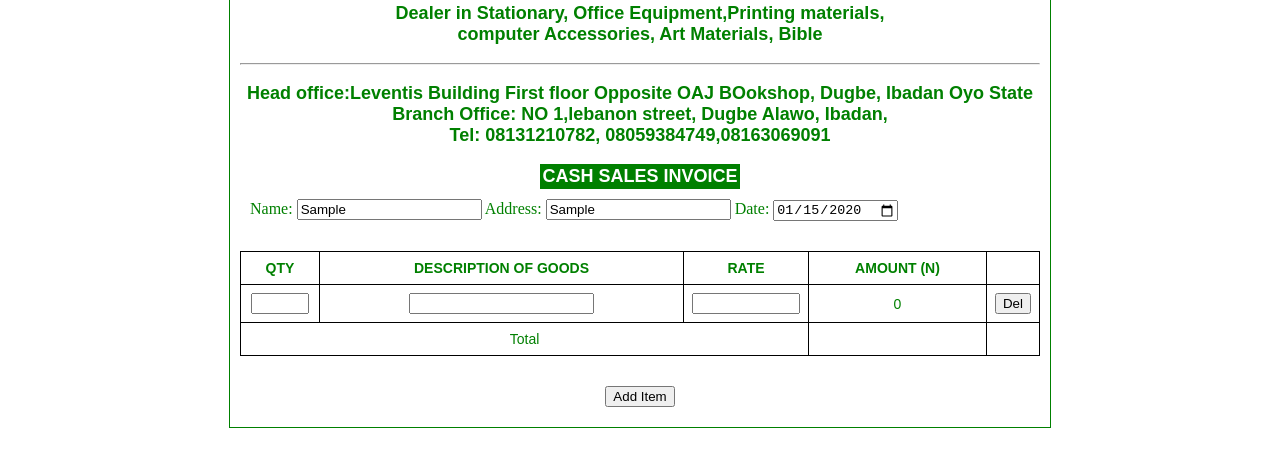
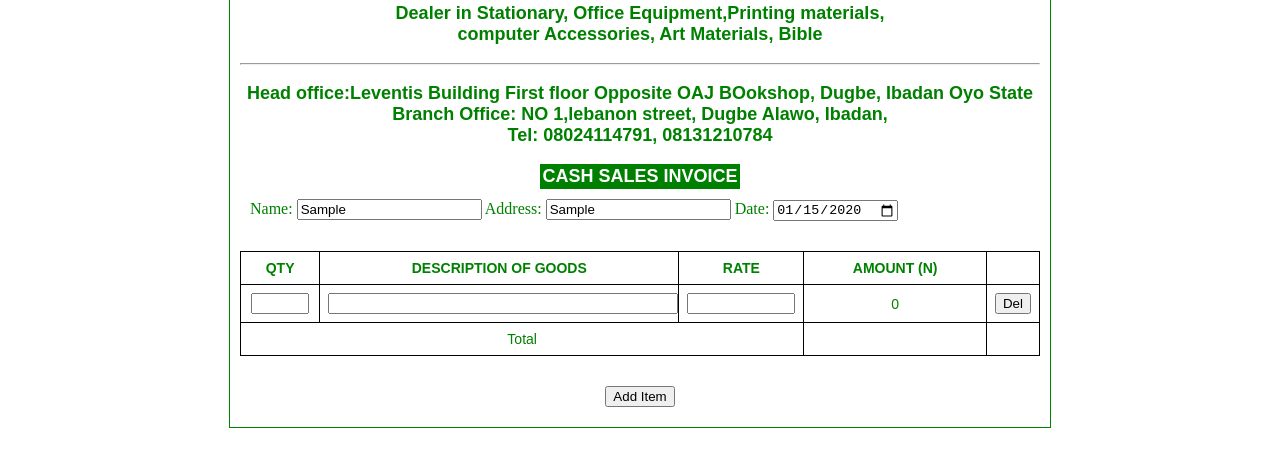
Before and after one commit to Ebenezer2374/Invoice, a plain HTML site: page index.html in a window 1280 px wide. Both pictures are taken after typing "Sample", "Sample", "2020-01-15" into the empty fields and a click on the button "Add Item". Shown: the part 151-618 px from the top of the page. Drawn offline with Linux system fonts and the light colour scheme.

Commit message:
second commit

```diff
--- a/index.html
+++ b/index.html
@@ -3,7 +3,7 @@
 <head>
     <meta charset="UTF-8">
     <meta name="viewport" content="width=device-width, initial-scale=1.0">
-    <title>Document</title>
+    <title>Ayooluwa invoice</title>
     <link rel="stylesheet" href="style.css">
     <script src="https://cdnjs.cloudflare.com/ajax/libs/html2pdf.js/0.10.2/html2pdf.bundle.js"></script>
 </head>
@@ -15,7 +15,7 @@
             <h1>AYOOLUWA GLORY INTERNATIONAL</h1>
             <P>Dealer in Stationary, Office Equipment,Printing materials, <br> computer Accessories, Art Materials, Bible</P>
             <hr>
-            <p>Head office:Leventis Building First floor Opposite OAJ BOokshop, Dugbe, Ibadan  Oyo State <br> Branch Office:  NO 1,lebanon street, Dugbe Alawo, Ibadan,<br> Tel: 08131210782, 08059384749,08163069091</p>
+            <p>Head office:Leventis Building First floor Opposite OAJ BOokshop, Dugbe, Ibadan  Oyo State <br> Branch Office:  NO 1,lebanon street, Dugbe Alawo, Ibadan,<br> Tel: 08024114791, 08131210784</p>
             <p class="Name">CASH SALES INVOICE</p>
         </header>
         <div class="invoice-details">
--- a/script.js
+++ b/script.js
@@ -10,7 +10,7 @@ function addItem() {
     row.innerHTML = `
         <td><input type="number" class="qty"></td>
         <td><input type="text" class="description"></td>
-        <td><input type="text" class="rate"></td>
+        <td><input type="number" class="rate"></td>
         <td><span class="amount">0</span></td>
         <td><button type="button" class="delete-item">Del</button></td>
     `;
--- a/style.css
+++ b/style.css
@@ -78,11 +78,18 @@ th, td {
 }
 .description{
 
-    white-space: normal;
-    resize: vertical;
+    /* white-space: normal; */
+    width: 100%;
+    text-wrap: wrap;
+
+
+
+
 }
 .rate {
     width: 100px;
+
+
 }
 .download{
     background-color: blue;
```
